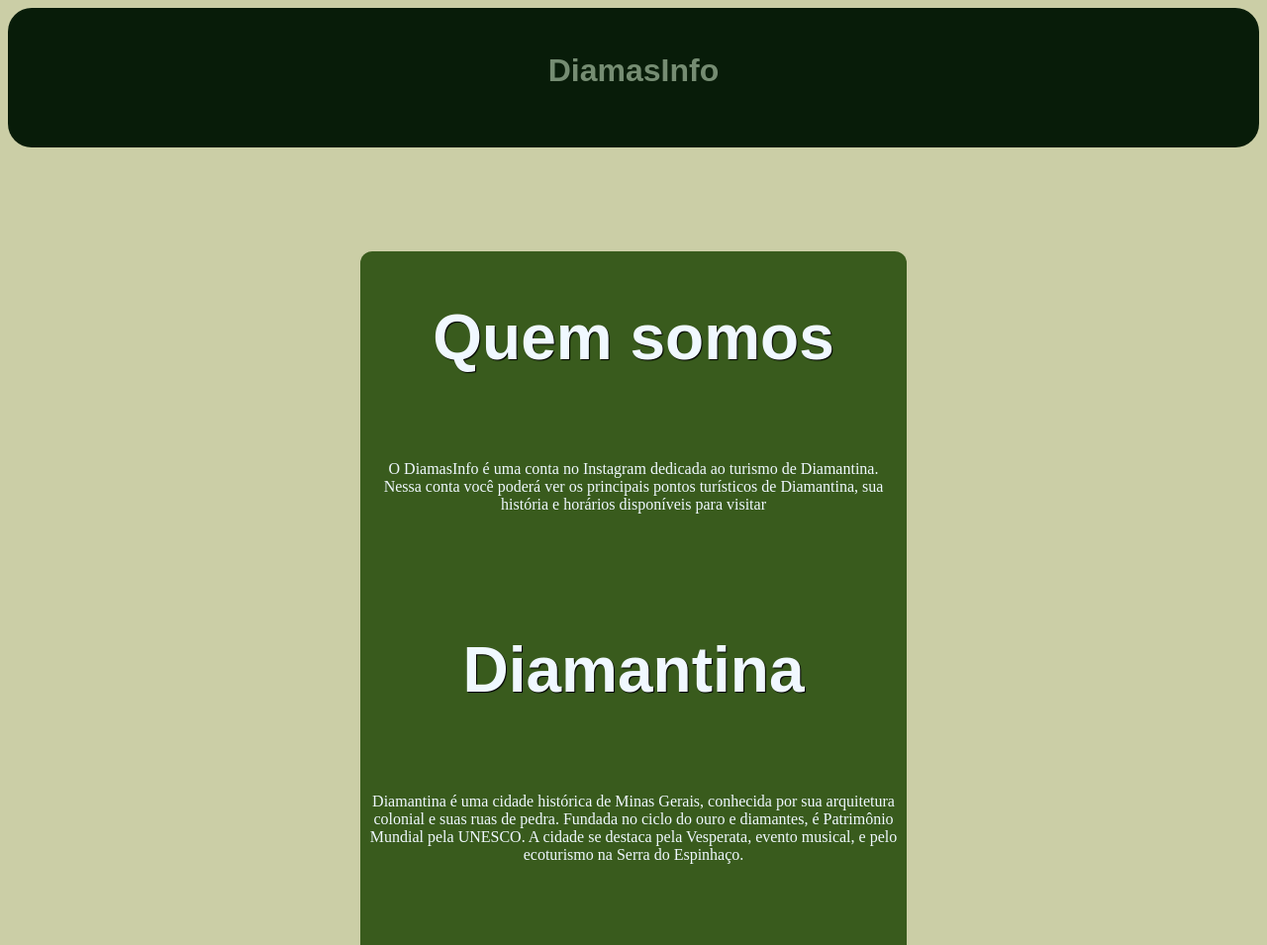
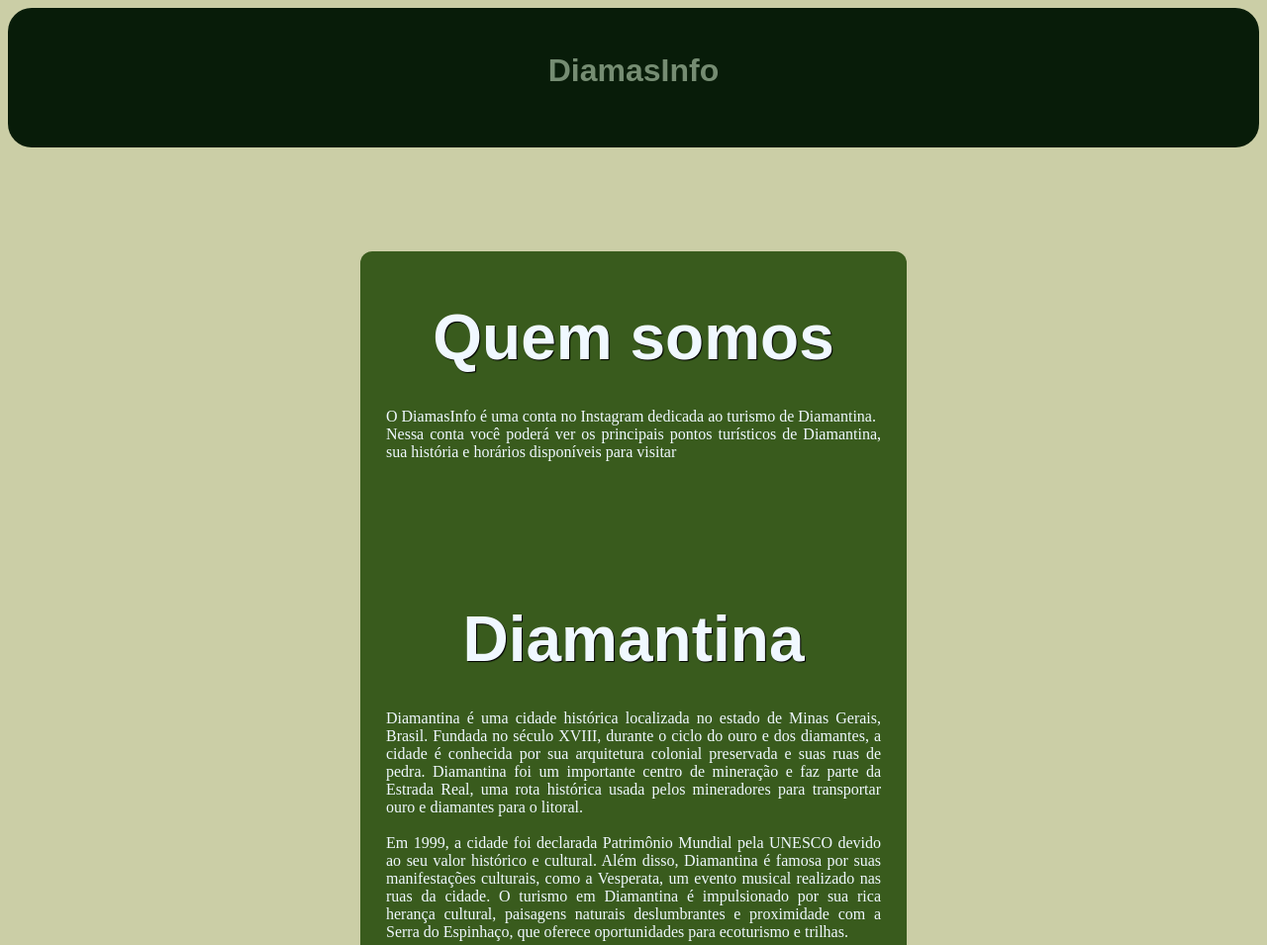
Before and after one commit to cm0420/Projeto-P-gina-Turismo, a plain HTML site: page index.html in a window 1280 px wide. Shown: the top 955 px of the page at 99% size. Drawn offline with Linux system fonts and the light colour scheme.

Commit message:
ajustes finais

```diff
--- a/index.html
+++ b/index.html
@@ -21,7 +21,9 @@
     <section id="diamantina">
         <h2>Diamantina</h2>
         <p>
-            Diamantina é uma cidade histórica de Minas Gerais, conhecida por sua arquitetura colonial e suas ruas de pedra. Fundada no ciclo do ouro e diamantes, é Patrimônio Mundial pela UNESCO. A cidade se destaca pela Vesperata, evento musical, e pelo ecoturismo na Serra do Espinhaço.</p>
+            Diamantina é uma cidade histórica localizada no estado de Minas Gerais, Brasil. Fundada no século XVIII, durante o ciclo do ouro e dos diamantes, a cidade é conhecida por sua arquitetura colonial preservada e suas ruas de pedra. Diamantina foi um importante centro de mineração e faz parte da Estrada Real, uma rota histórica usada pelos mineradores para transportar ouro e diamantes para o litoral.
+            <br>   <br>
+            Em 1999, a cidade foi declarada Patrimônio Mundial pela UNESCO devido ao seu valor histórico e cultural. Além disso, Diamantina é famosa por suas manifestações culturais, como a Vesperata, um evento musical realizado nas ruas da cidade. O turismo em Diamantina é impulsionado por sua rica herança cultural, paisagens naturais deslumbrantes e proximidade com a Serra do Espinhaço, que oferece oportunidades para ecoturismo e trilhas.</p>
     </section>
    </main>
 </div>
--- a/style.css
+++ b/style.css
@@ -21,9 +21,12 @@
     color: aliceblue;
     border-radius: 12px;
 }
+#about{
+    padding-bottom: 75px;
+}
 h2{
     text-align: center;
-    padding: auto;
+    margin: auto;
     padding-top: 50px;
     font-family: Arial;
     text-shadow: 1px 1px 1px black;
@@ -31,8 +34,11 @@
     font-weight: bold
 }
 p{
-    text-align: center;
+    width: 500px;
+    text-align: justify;
     padding-top: 34px;
+    margin: auto;
+    text
 
 
 }
```
